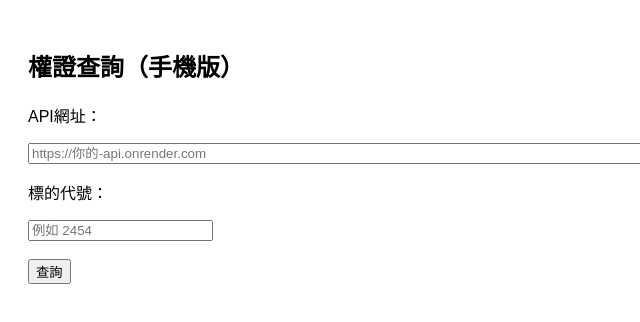
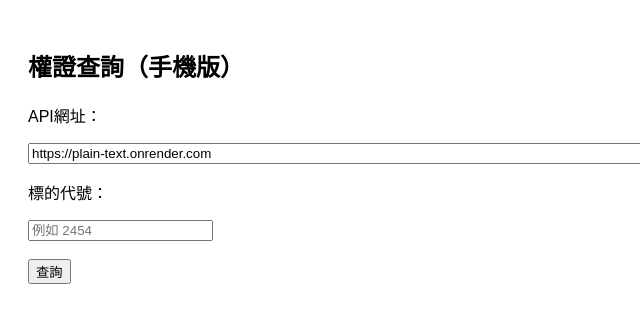
Before and after one commit to jaimch-ctrl/Plain-text, a plain HTML site: page warrant_lookup_web.html in a window 1280 px wide. Shown: the full height of the page, 0-640 px from the left. Drawn offline with Linux system fonts and the light colour scheme.

Commit message:
Update warrant_lookup_web.html

```diff
--- a/warrant_lookup_web.html
+++ b/warrant_lookup_web.html
@@ -8,7 +8,7 @@
 <h2>權證查詢（手機版）</h2>
 
 <p>API網址：</p>
-<input id="api" style="width:100%" placeholder="https://你的-api.onrender.com">
+<input id="api" style="width:100%" value="https://plain-text.onrender.com">
 
 <p>標的代號：</p>
 <input id="stock" placeholder="例如 2454">
```
